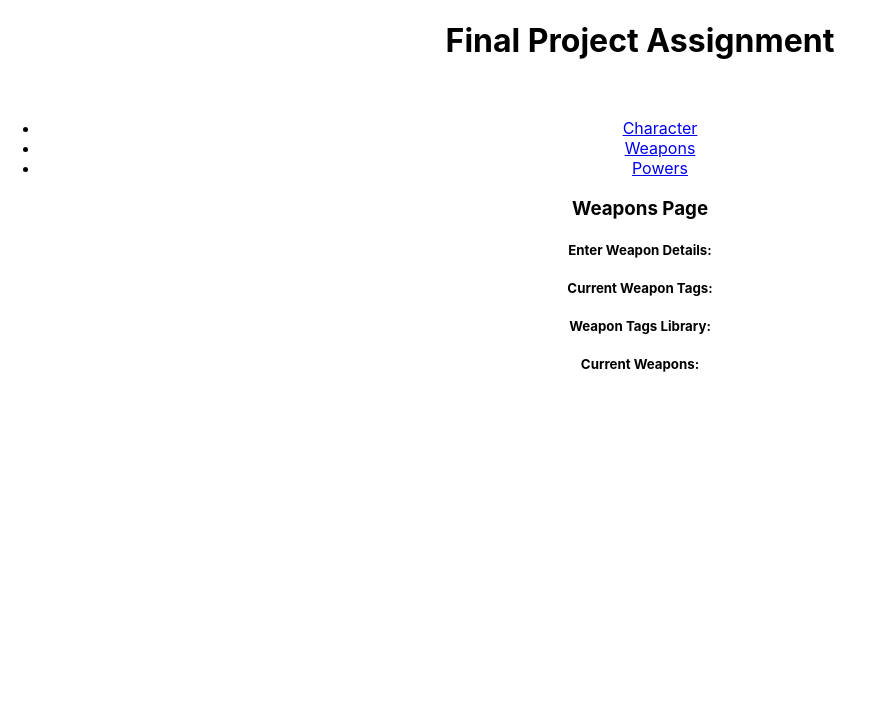
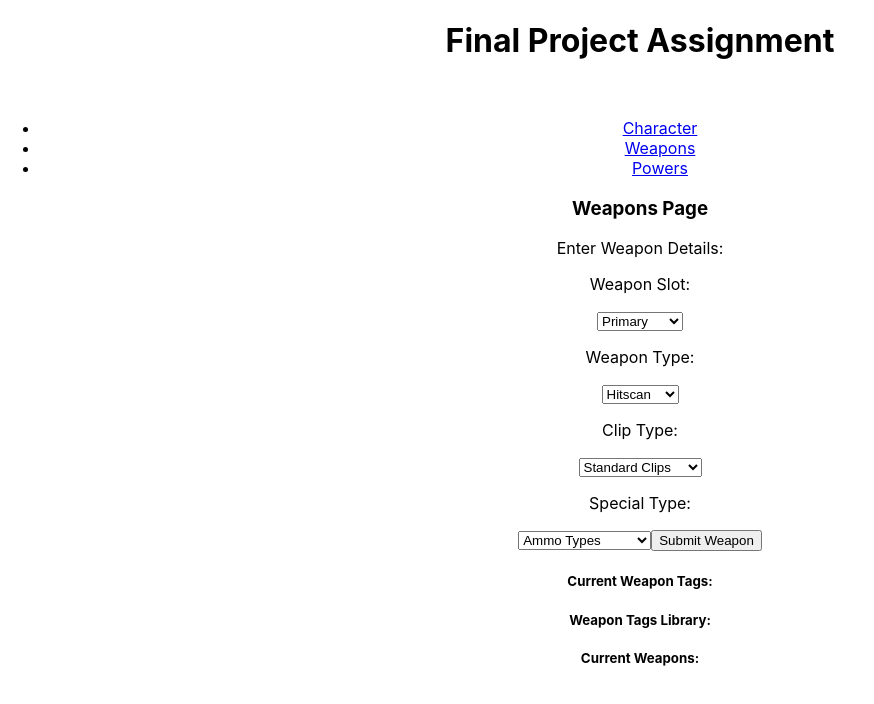
Before and after one commit to CubeCreator/Week16FinalProject, a React (Create React App) app: page /Weapons in a window 1280 px wide. Shown: the top 704 px of the page, without its empty margins (0-874 px from the left). Built offline with nearby package versions, Linux system fonts and the light colour scheme.

Commit message:
formatting additions

```diff
--- a/src/components/CharacterForm.js
+++ b/src/components/CharacterForm.js
@@ -1,4 +1,7 @@
 import React from "react";
+import { Card } from "react-bootstrap";
+import { Form } from "react-bootstrap";
+import Tooltip from "react-bootstrap";
 
 class CharacterForm extends React.Component {
     constructor(props) {
@@ -10,7 +13,37 @@ class CharacterForm extends React.Component {
     render() {
         return (
             <form>
-                <h5>Enter Character Details:</h5>
+                <Card>
+                    <Card.Header>Enter Character Details:</Card.Header>
+                    <Card.Body>
+
+                        <div className="row">
+                            <div className="col-sm">
+                                <p>Gender:</p>
+                                <Form.Select>
+                                    <option value="Male">Male</option>
+                                    <option value="Female">Female</option>
+                                    <option value="Variant">Variant</option>
+                                    <option value="Other">Other</option>
+                                    <option value="Unknown/Ambigious">Unknown/Ambigious</option>
+                                    <option value="Not Applicable">Not Applicable</option>
+                                </Form.Select>
+                            </div>
+                            <div className="col-sm">
+                                <p>Race:</p>
+                                <Form.Select>
+                                    <option>Asian</option>
+                                    <option>Black</option>
+                                    <option>Hispanic</option>
+                                    <option>Mixed</option>
+                                    <option>White</option>
+                                    <option>Not Applicable</option>
+                                </Form.Select>
+                            </div>
+                        </div>
+
+                    </Card.Body>
+                </Card>
             </form>
         )
     }
--- a/src/components/WeaponsForm.js
+++ b/src/components/WeaponsForm.js
@@ -1,4 +1,8 @@
 import React from "react";
+import { Card } from "react-bootstrap";
+import { Form } from "react-bootstrap";
+import Button from "react-bootstrap/Button";
+import Tooltip from "react-bootstrap";
 
 class WeaponsForm extends React.Component {
     constructor(props) {
@@ -10,7 +14,46 @@ class WeaponsForm extends React.Component {
     render() {
         return (
             <form>
-                <h5>Enter Weapon Details:</h5>
+                <Card>
+                    <Card.Header>Enter Weapon Details:</Card.Header>
+                    <Card.Body>
+
+                        <p>Weapon Slot:</p>
+                        <Form.Select>
+                            <option value="Primary">Primary</option>
+                            <option value="Secondary">Secondary</option>
+                        </Form.Select>
+
+                        <p>Weapon Type:</p>
+                        <Form.Select>
+                            <option value="Hitscan">Hitscan</option>
+                            <option value="Projectile">Projectile</option>
+                            <option value="Melee">Melee</option>
+                            <option value="Utility">Utility</option>
+                        </Form.Select>
+
+                        <p>Clip Type:</p>
+                        <Form.Select>
+                            <option value="Standard Clips">Standard Clips</option>
+                            <option value="Continous Clip">Continous Clip</option>
+                            <option value="Single Shot">Single Shot</option>
+                            <option value="Unlimited Clips">Unlimited Clips</option>
+                            <option value="Energy Overheat">Energy Overheat</option>
+                        </Form.Select>
+
+                        <p>Special Type:</p>
+                        <Form.Select>
+                            <option value="Ammo Types">Ammo Types</option>
+                            <option value="Alternative">Alternative Fire</option>
+                            <option value="Aim-Locking">Aim-Locking</option>
+                            <option value="Damage Boosted">Damage Boosted</option>
+                            <option value="Weapon Parts">Weapon Parts</option>
+                            <option value="Weapon Upgrades">Weapon Upgrades</option>
+                        </Form.Select>
+
+                        <Button>Submit Weapon</Button>
+                    </Card.Body>
+                </Card>
             </form>
         )
     }
--- a/src/rest/ProjectAPI.js
+++ b/src/rest/ProjectAPI.js
@@ -1,4 +1,4 @@
-const Project_ENDPOINT = ''
+const Project_ENDPOINT = 'https://6405117feed195a99f7baa23.mockapi.io/CharaList/Webpage'
 
 class ProjectAPI {
     get = async () => {
```
